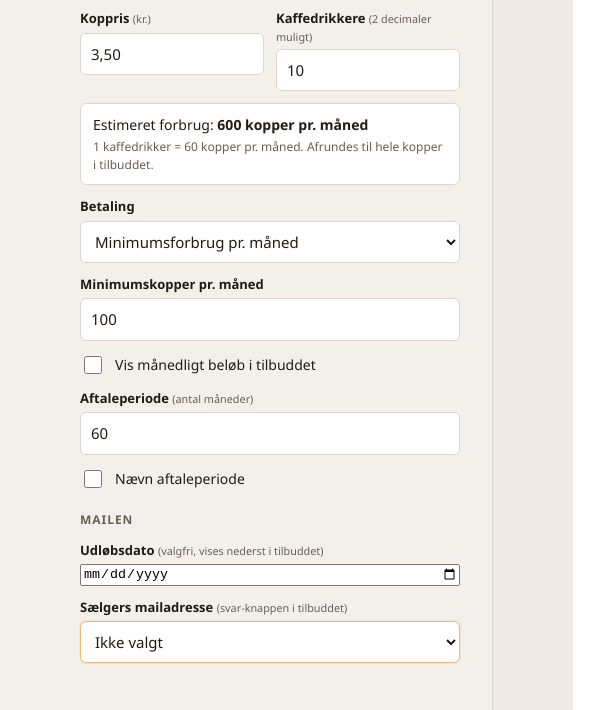
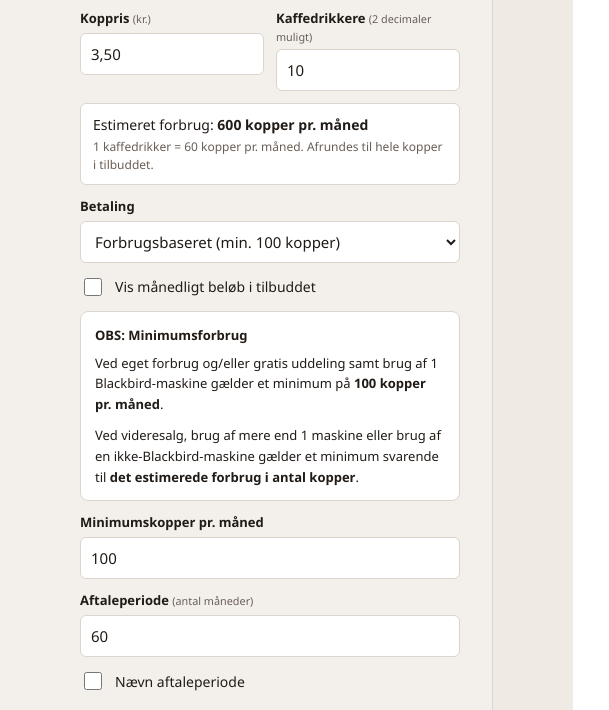
Before and after one commit to hellq-gif/Tilbudsformular, a plain HTML site: page index.html in a window 1280 px wide. Shown: the part 1750-2460 px from the top of the page, 0-609 px from the left. Drawn offline with Linux system fonts and the light colour scheme.

Commit message:
Rename payment models and add internal minimum consumption guidance between checkbox and minimum cups

```diff
--- a/index.html
+++ b/index.html
@@ -84,6 +84,11 @@ button:disabled { opacity: 0.45; cursor: not-allowed; }
 .estimat-box { padding:10px 12px; background:var(--surface); border:1px solid var(--line); border-radius:6px; font-size:14px; }
 .estimat-box strong { font-weight:700; }
 .estimat-box small { display:block; margin-top:3px; color:var(--muted); font-size:12px; }
+/* Intern vejledning til sælgeren; vises kun i formularen, aldrig i kundetilbuddet. */
+.betalings-info { padding:13px 14px; border:1px solid var(--line); border-radius:8px; background:var(--surface); font-size:13px; line-height:1.6; color:var(--ink); }
+.betalings-info strong { display:block; margin-bottom:7px; font-size:13px; font-weight:700; }
+.betalings-info p { margin:0; }
+.betalings-info p + p { margin-top:10px; }
 .warnings { padding:12px 14px; border:1px solid #E7BD75; background:var(--warn-bg); color:var(--warn-ink); border-radius:6px; font-size:13px; }
 .warnings strong { display:block; margin-bottom:3px; }
 .warnings ul { margin:4px 0 0; padding-left:18px; }
@@ -192,9 +197,14 @@ button:disabled { opacity: 0.45; cursor: not-allowed; }
           </div>
           <div class="estimat-box" aria-live="polite">Estimeret forbrug: <strong id="estimat">600 kopper pr. måned</strong><small>1 kaffedrikker = 60 kopper pr. måned. Afrundes til hele kopper i tilbuddet.</small></div>
           <div class="field"><label for="model">Betaling</label>
-            <select id="model"><option value="min" selected>Minimumsforbrug pr. måned</option><option value="fast">Fast betaling efter estimeret forbrug</option></select></div>
+            <select id="model"><option value="min" selected>Forbrugsbaseret (min. 100 kopper)</option><option value="fast">Videresalg (min. estimeret forbrug)</option></select></div>
+          <label class="check"><input type="checkbox" id="vis-maanedspris"> Vis månedligt beløb i tilbuddet</label>
+          <div class="betalings-info" role="note" aria-label="Vejledning om minimumsforbrug">
+            <strong>OBS: Minimumsforbrug</strong>
+            <p>Ved eget forbrug og/eller gratis uddeling samt brug af 1 Blackbird-maskine gælder et minimum på <b>100 kopper pr. måned</b>.</p>
+            <p>Ved videresalg, brug af mere end 1 maskine eller brug af en ikke-Blackbird-maskine gælder et minimum svarende til <b>det estimerede forbrug i antal kopper</b>.</p>
+          </div>
           <div class="field" id="minimum-kopper"><label for="kopper">Minimumskopper pr. måned</label><input type="text" id="kopper" inputmode="numeric" value="100" autocomplete="off"></div>
-          <label class="check"><input type="checkbox" id="vis-maanedspris"> Vis månedligt beløb i tilbuddet</label>
         </div>
         <div id="aftale-pris" class="blok" hidden>
           <div class="row">
@@ -335,7 +345,7 @@ function missing(s) {
   if (!s.kaffe.length) m.push("kaffetype");
   if (s.pris === null || s.pris <= 0) m.push("koppris");
   if (s.drikkere === null || s.drikkere <= 0) m.push("antal kaffedrikkere");
-  if (s.model === "min" && (s.kopper === null || s.kopper <= 0)) m.push("minimumskopper pr. måned");
+  if (s.model === "min" && (s.kopper === null || s.kopper < 100)) m.push("minimumskopper pr. måned (minimum 100)");
   if (periodeForKort(s) || (!s.ingenper && (s.periode === null || !Number.isInteger(s.periode)))) m.push("aftaleperiode (minimum 12 måneder)");
   if (!s.mail) m.push("sælgers mailadresse");
   return m;
```
